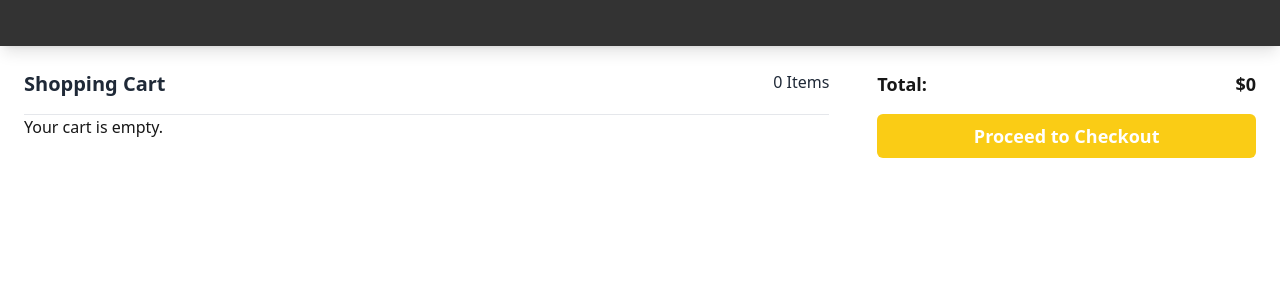
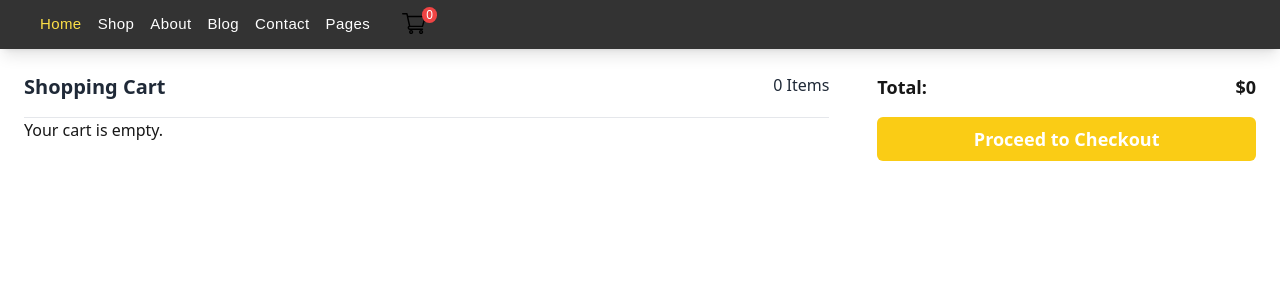
Before and after one commit to Farahshabir/ecommerce-milestone3-project, a Next.js app: page /cart in a window 1280 px wide. Shown: the top 300 px of the page. Built offline with nearby package versions, Linux system fonts and the light colour scheme.

Commit message:
first commit

```diff
--- a/src/app/cart/page.tsx
+++ b/src/app/cart/page.tsx
@@ -68,9 +68,74 @@ export default function Cart() {
         {/* Header and Cart Empty State */}
         <header className="shadow-lg font-[sans-serif] tracking-wide relative z-50">
           <div id="collapseMenu" className="max-lg:hidden lg:!block">
-            <ul className="lg:flex lg:items-center px-10 py-3 bg-[#333] min-h-[46px] gap-4">
-              {/* Menu Links */}
-            </ul>
+          <ul className="lg:flex lg:items-center px-10 py-3 bg-[#333] min-h-[46px] gap-4">
+            <li>
+              <Link
+                href="/"
+                className="hover:text-yellow-300 text-yellow-300 text-[15px] font-medium"
+              >
+                Home
+              </Link>
+            </li>
+            <li>
+              <Link
+                href="/shops"
+                className="hover:text-yellow-300 text-white text-[15px] font-medium"
+              >
+                Shop
+              </Link>
+            </li>
+            <li>
+              <Link
+                href="/about"
+                className="hover:text-yellow-300 text-white text-[15px] font-medium"
+              >
+                About
+              </Link>
+            </li>
+            <li>
+              <Link
+                href="/blog"
+                className="hover:text-yellow-300 text-white text-[15px] font-medium"
+              >
+                Blog
+              </Link>
+            </li>
+            <li>
+              <Link
+                href="/contact"
+                className="hover:text-yellow-300 text-white text-[15px] font-medium"
+              >
+                Contact
+              </Link>
+            </li>
+            <li>
+              <Link
+                href="/pages"
+                className="hover:text-yellow-300 text-white text-[15px] font-medium"
+              >
+                Pages
+              </Link>
+            </li>
+            <li className="max-lg:py-2 px-4 cursor-pointer">
+              <span className="relative">
+                <svg
+                  xmlns="http://www.w3.org/2000/svg"
+                  className="w-6 h-6 inline"
+                  viewBox="0 0 512 512"
+                >
+                  <path
+                    d="M164.96 300.004h.024c.02 0 .04-.004.059-.004H437a15.003 15.003 0 0 0 14.422-10.879l60-210a15.003 15.003 0 0 0-2.445-13.152A15.006 15.006 0 0 0 497 60H130.367l-10.722-48.254A15.003 15.003 0 0 0 105 0H15C6.715 0 0 6.715 0 15s6.715 15 15 15h77.969c1.898 8.55 51.312 230.918 54.156 243.71C131.184 280.64 120 296.536 120 315c0 24.812 20.188 45 45 45h272c8.285 0 15-6.715 15-15s-6.715-15-15-15H165c-8.27 0-15-6.73-15-15 0-8.258 6.707-14.977 14.96-14.996zM477.114 90l-51.43 180H177.032l-40-180zM150 405c0 24.813 20.188 45 45 45s45-20.188 45-45-20.188-45-45-45-45 20.188-45 45zm45-15c8.27 0 15 6.73 15 15s-6.73 15-15 15-15-6.73-15-15 6.73-15 15-15zm167 15c0 24.813 20.188 45 45 45s45-20.188 45-45-20.188-45-45-45-45 20.188-45 45zm45-15c8.27 0 15 6.73 15 15s-6.73 15-15 15-15-6.73-15-15 6.73-15 15-15zm0 0"
+                    data-original="#000000"
+                  ></path>
+                </svg>
+                <span className="absolute left-auto -ml-1 -top-2 rounded-full bg-red-500 px-1 py-0 text-xs text-white">
+                  {totalCartItems}
+                </span>
+              </span>
+            </li>
+
+          </ul>
           </div>
         </header>
         <div className="font-sans">
@@ -172,7 +237,7 @@ export default function Cart() {
                   ></path>
                 </svg>
                 <span className="absolute left-auto -ml-1 -top-2 rounded-full bg-red-500 px-1 py-0 text-xs text-white">
-                  {/* {totalCartItems} */}
+                  {totalCartItems}
                 </span>
               </span>
             </li>
```
